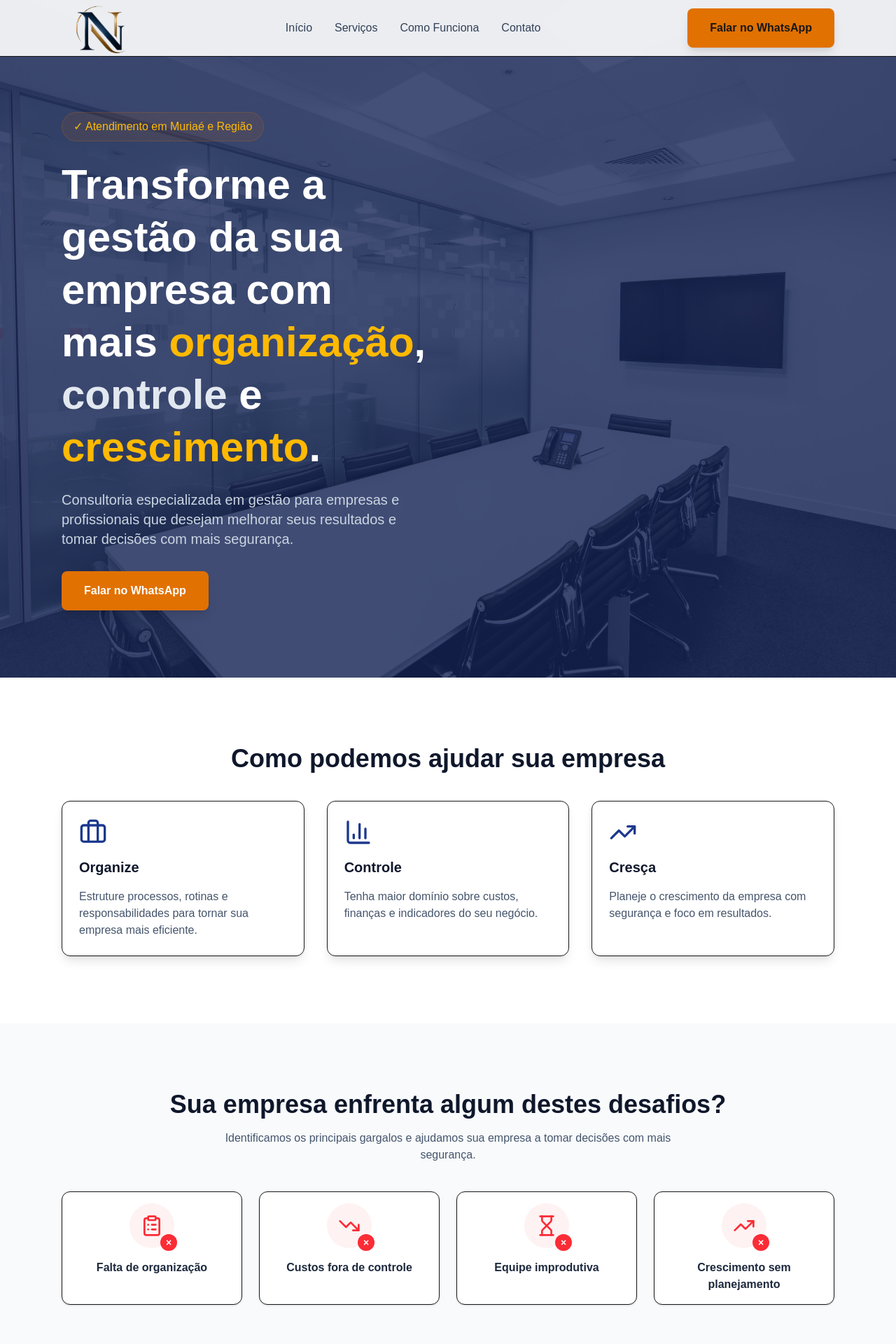
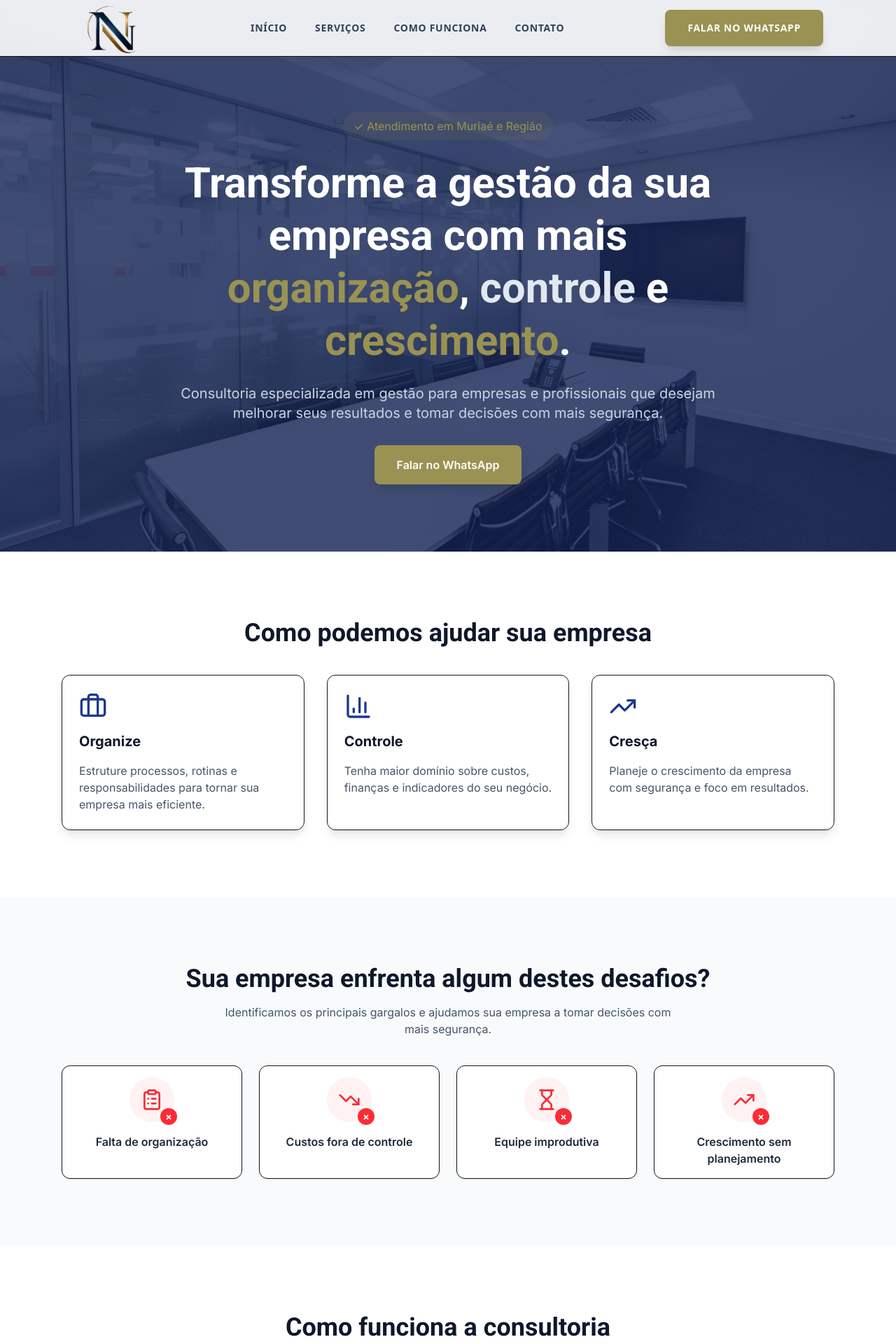
Before and after one commit to tebinhas/consultoria-empresarial, a Next.js app: page / in a window 1280 px wide. Shown: the top 1920 px of the page at 70% size. Built offline with nearby package versions, Linux system fonts and the light colour scheme.

Commit message:
Melhorias no site, mudanca de cores e da logo

```diff
--- a/app/globals.css
+++ b/app/globals.css
@@ -1,15 +1,21 @@
 @import "tailwindcss";
+
+@font-face {
+  font-family: 'Avenir';
+  src: url('https://fonts.cdnjs.com/ajax/libs/font-awesome/6.0.0/css/all.min.css');
+  font-weight: normal;
+}
 
 :root {
   --background: #ffffff;
   --foreground: #171717;
+  --font-avenir: 'Avenir', 'Montserrat', system-ui, -apple-system, sans-serif;
 }
 
 @theme inline {
   --color-background: var(--background);
   --color-foreground: var(--foreground);
-  --font-sans: var(--font-geist-sans);
-  --font-mono: var(--font-geist-mono);
+  --font-sans: var(--font-inter);
 }
 
 @media (prefers-color-scheme: dark) {
@@ -22,7 +28,7 @@
 body {
   background: var(--background);
   color: var(--foreground);
-  font-family: Arial, Helvetica, sans-serif;
+  font-family: var(--font-inter), system-ui, -apple-system, sans-serif;
 }
 
 html,
--- a/app/layout.tsx
+++ b/app/layout.tsx
@@ -1,14 +1,15 @@
 import type { Metadata } from "next";
-import { Geist, Geist_Mono } from "next/font/google";
+import { Inter, Roboto } from "next/font/google";
 import "./globals.css";
 
-const geistSans = Geist({
-  variable: "--font-geist-sans",
+const inter = Inter({
+  variable: "--font-inter",
   subsets: ["latin"],
 });
 
-const geistMono = Geist_Mono({
-  variable: "--font-geist-mono",
+const roboto = Roboto({
+  variable: "--font-roboto",
+  weight: ["400", "500", "700"],
   subsets: ["latin"],
 });
 
@@ -25,7 +26,7 @@ export default function RootLayout({
   return (
     <html
       lang="en"
-      className={`${geistSans.variable} ${geistMono.variable} h-full antialiased`}
+      className={`${inter.variable} ${roboto.variable} h-full antialiased`}
     >
       <body className="min-h-full flex flex-col">{children}</body>
     </html>
--- a/components/About.tsx
+++ b/components/About.tsx
@@ -1,9 +1,51 @@
+"use client";
+
 import Image from "next/image";
+import { useInView } from "@/hooks/useInView";
 
 export default function About() {
+  const { ref, isInView } = useInView();
+
   return (
     <section id="sobre" className="py-16 md:py-24 bg-slate-50">
-      <div className="max-w-6xl mx-auto px-6">
+      <style>{`
+        @keyframes fadeInUp {
+          from {
+            opacity: 0;
+            transform: translateY(30px);
+          }
+          to {
+            opacity: 1;
+            transform: translateY(0);
+          }
+        }
+
+        .about-image {
+          animation: ${isInView ? 'fadeInUp 0.8s ease-out 0.1s both' : 'none'};
+        }
+
+        .about-label {
+          animation: ${isInView ? 'fadeInUp 0.8s ease-out 0.2s both' : 'none'};
+        }
+
+        .about-title {
+          animation: ${isInView ? 'fadeInUp 0.8s ease-out 0.3s both' : 'none'};
+        }
+
+        .about-description {
+          animation: ${isInView ? 'fadeInUp 0.8s ease-out 0.4s both' : 'none'};
+        }
+
+        .about-item {
+          animation: ${isInView ? 'fadeInUp 0.8s ease-out both' : 'none'};
+        }
+
+        .about-item:nth-child(1) { animation-delay: 0.5s; }
+        .about-item:nth-child(2) { animation-delay: 0.6s; }
+        .about-item:nth-child(3) { animation-delay: 0.7s; }
+        .about-item:nth-child(4) { animation-delay: 0.8s; }
+      `}</style>
+      <div className="max-w-6xl mx-auto px-6" ref={ref}>
 
         <div className="grid md:grid-cols-2 gap-12 items-center">
 
@@ -13,20 +55,20 @@ export default function About() {
               alt="Consultor"
               width={280}
               height={280}
-              className="rounded-2xl shadow-xl md:w-[400px] md:h-[400px]"
+              className="about-image rounded-2xl shadow-xl md:w-[400px] md:h-[400px]"
             />
           </div>
 
           <div>
-            <span className="text-blue-900 font-semibold uppercase">
+            <span className="about-label text-blue-900 font-semibold uppercase">
               Sobre o Consultor
             </span>
 
-            <h2 className="text-3xl md:text-4xl font-bold text-slate-900 mt-4 mb-4">
+            <h2 className="about-title text-3xl md:text-4xl font-bold text-slate-900 mt-4 mb-4" style={{ fontFamily: 'var(--font-roboto)' }}>
               Experiência prática para ajudar sua empresa a crescer
             </h2>
 
-            <p className="text-slate-600 mb-6">
+            <p className="about-description text-slate-600 mb-6">
               Atuamos auxiliando empresas e profissionais na organização
               de processos, controle financeiro e planejamento estratégico,
               sempre com foco em resultados reais.
@@ -34,29 +76,29 @@ export default function About() {
 
             <div className="space-y-2">
 
-              <div className="flex items-center gap-2">
-                <span className="text-amber-600 font-bold">✓</span>
+              <div className="about-item flex items-center gap-2">
+                <span style={{ color: '#9A9252' }} className="font-bold">✓</span>
                 <span className="text-slate-700">
                   Organização e Processos
                 </span>
               </div>
 
-              <div className="flex items-center gap-2">
-                <span className="text-amber-600 font-bold">✓</span>
+              <div className="about-item flex items-center gap-2">
+                <span style={{ color: '#9A9252' }} className="font-bold">✓</span>
                 <span className="text-slate-700">
                   Gestão Financeira
                 </span>
               </div>
 
-              <div className="flex items-center gap-2">
-                <span className="text-amber-600 font-bold">✓</span>
+              <div className="about-item flex items-center gap-2">
+                <span style={{ color: '#9A9252' }} className="font-bold">✓</span>
                 <span className="text-slate-700">
                   Planejamento Estratégico
                 </span>
               </div>
 
-              <div className="flex items-center gap-2">
-                <span className="text-amber-600 font-bold">✓</span>
+              <div className="about-item flex items-center gap-2">
+                <span style={{ color: '#9A9252' }} className="font-bold">✓</span>
                 <span className="text-slate-700">
                   Acompanhamento de Resultados
                 </span>
--- a/components/CTA.tsx
+++ b/components/CTA.tsx
@@ -1,16 +1,46 @@
+"use client";
+
+import { useInView } from "@/hooks/useInView";
+
 export default function CTA() {
+  const { ref, isInView } = useInView();
+
   return (
     <section
       id="contato"
       className="bg-gradient-to-r from-blue-900 to-blue-950 py-16 md:py-24"
     >
-      <div className="max-w-4xl mx-auto text-center px-6">
+      <style>{`
+        @keyframes fadeInUp {
+          from {
+            opacity: 0;
+            transform: translateY(30px);
+          }
+          to {
+            opacity: 1;
+            transform: translateY(0);
+          }
+        }
 
-        <h2 className="text-3xl md:text-5xl font-bold text-white mb-4">
+        .cta-title {
+          animation: ${isInView ? 'fadeInUp 0.8s ease-out 0.1s both' : 'none'};
+        }
+
+        .cta-description {
+          animation: ${isInView ? 'fadeInUp 0.8s ease-out 0.2s both' : 'none'};
+        }
+
+        .cta-button {
+          animation: ${isInView ? 'fadeInUp 0.8s ease-out 0.3s both' : 'none'};
+        }
+      `}</style>
+      <div className="max-w-4xl mx-auto text-center px-6" ref={ref}>
+
+        <h2 className="cta-title text-3xl md:text-5xl font-bold text-white mb-4" style={{ fontFamily: 'var(--font-roboto)' }}>
           Pronto para melhorar sua gestão?
         </h2>
 
-        <p className="text-slate-200 text-base md:text-xl mb-8">
+        <p className="cta-description text-slate-200 text-base md:text-xl mb-8">
           Fale conosco e descubra como alcançar resultados melhores.
         </p>
 
@@ -18,7 +48,13 @@ export default function CTA() {
           href="https://wa.me/3299999999"
           target="_blank"
           rel="noopener noreferrer"
-          className="inline-block bg-amber-400 text-blue-900 font-bold px-6 py-3 md:px-8 md:py-4 rounded-xl hover:scale-105 transition-all shadow-lg hover:bg-amber-500"
+          className="cta-button inline-block font-bold px-6 py-3 md:px-8 md:py-4 rounded-xl hover:scale-105 transition-all shadow-lg"
+          style={{
+            backgroundColor: '#9A9252',
+            color: 'white'
+          }}
+          onMouseEnter={(e) => e.currentTarget.style.backgroundColor = '#6F7139'}
+          onMouseLeave={(e) => e.currentTarget.style.backgroundColor = '#9A9252'}
         >
           Falar no WhatsApp
         </a>
--- a/components/Hero.tsx
+++ b/components/Hero.tsx
@@ -1,6 +1,11 @@
+"use client";
+
 import Image from "next/image";
+import { useInView } from "@/hooks/useInView";
 
 export default function Hero() {
+  const { ref, isInView } = useInView();
+
   return (
     <section
       id="inicio"
@@ -9,22 +14,50 @@ export default function Hero() {
       backgroundImage: "url('/fundohero.jpg')",  }}>
 
       <div className="absolute inset-0 bg-blue-950/80"></div>
-      <div className="relative z-10 max-w-6xl mx-auto px-6 pt-28 pb-16 md:pt-40 md:pb-24">
+      <style>{`
+        @keyframes fadeInUp {
+          from {
+            opacity: 0;
+            transform: translateY(30px);
+          }
+          to {
+            opacity: 1;
+            transform: translateY(0);
+          }
+        }
 
-        <div className="grid md:grid-cols-2 gap-12 items-center">
+        .hero-badge {
+          animation: ${isInView ? 'fadeInUp 0.8s ease-out 0.1s both' : 'none'};
+        }
+
+        .hero-title {
+          animation: ${isInView ? 'fadeInUp 0.8s ease-out 0.2s both' : 'none'};
+        }
+
+        .hero-description {
+          animation: ${isInView ? 'fadeInUp 0.8s ease-out 0.3s both' : 'none'};
+        }
+
+        .hero-button {
+          animation: ${isInView ? 'fadeInUp 0.8s ease-out 0.4s both' : 'none'};
+        }
+      `}</style>
+      <div className="relative z-10 max-w-6xl mx-auto px-6 pt-28 pb-16 md:pt-40 md:pb-24" ref={ref}>
+
+        <div className="flex flex-col items-center text-center max-w-3xl mx-auto">
 
           <div>
-            <div className="inline-flex items-center gap-2 bg-amber-600/10 border border-amber-600/20 text-amber-400 px-4 py-2 rounded-full mb-6">
+            <div className="hero-badge inline-flex items-center gap-2 px-4 py-2 rounded-full mb-6" style={{ backgroundColor: '#9A92521a', borderColor: '#9A925233', color: '#9A9252' }}>
               ✓ Atendimento em Muriaé e Região
             </div>
-        <h1 className="text-3xl md:text-6xl font-bold mb-6 leading-tight">
+        <h1 className="hero-title text-3xl md:text-6xl font-bold mb-6 leading-tight" style={{ fontFamily: 'var(--font-roboto)' }}>
             Transforme a gestão da sua empresa com mais
-             <span className="text-amber-400"> organização</span>,
+             <span style={{ color: '#9A9252' }}> organização</span>,
              <span className="text-slate-200"> controle</span> e
-             <span className="text-amber-400"> crescimento</span>.
+             <span style={{ color: '#9A9252' }}> crescimento</span>.
         </h1>
 
-            <p className="text-xl text-slate-300 mb-8">
+            <p className="hero-description text-xl text-slate-300 mb-8">
               Consultoria especializada em gestão para empresas e profissionais
               que desejam melhorar seus resultados e tomar decisões com mais
               segurança.
@@ -34,21 +67,17 @@ export default function Hero() {
             href="https://wa.me/3299999999"
             target="_blank"
             rel="noopener noreferrer"
-            className="inline-block bg-amber-600 hover:bg-amber-700 transition-all duration-300 px-8 py-4 rounded-lg font-semibold shadow-lg hover:scale-105"
+            className="hero-button inline-block transition-all duration-300 px-8 py-4 rounded-lg font-semibold shadow-lg hover:scale-105"
+            style={{
+              backgroundColor: '#9A9252',
+              color: 'white'
+            }}
+            onMouseEnter={(e) => e.currentTarget.style.backgroundColor = '#6F7139'}
+            onMouseLeave={(e) => e.currentTarget.style.backgroundColor = '#9A9252'}
           >
             Falar no WhatsApp
           </a>
           </div>
-
-          {/* <div className="flex justify-center">
-          <Image
-             src="/consultor.png"
-             alt="Consultor"
-              width={280}
-             height={280}
-             loading="eager"
-             className="rounded-2xl shadow-2xl border border-slate-700"/>
-          </div> */}
 
         </div>
 
--- a/components/Navbar.tsx
+++ b/components/Navbar.tsx
@@ -17,8 +17,9 @@ useEffect(() => {
   return (
     <header
           className={`fixed top-0 w-full bg-white/90 backdrop-blur-sm border-b z-50 transition-all duration-300 ${
-          scrolled ? "shadow-xl bg-white/95" : ""}`}>
-      <div className="max-w-6xl mx-auto px-3 md:px-6">
+          scrolled ? "shadow-xl bg-white/95" : ""}`}
+          style={{ fontFamily: 'Avenir, Montserrat, system-ui, -apple-system, sans-serif' }}>
+      <div className="max-w-6xl mx-auto px-3 md:px-10">
         <div
         className={`flex items-center justify-between transition-all duration-300 ${
         scrolled ? "h-12 md:h-14" : "h-16 md:h-20"  }`}>
@@ -29,24 +30,24 @@ useEffect(() => {
             height={60}
             className={`transition-all duration-300 ${
               scrolled
-                ? "w-[60px] md:w-[90px]"
+                ? "w-[50px] md:w-[70px]"
                 : "w-[80px] md:w-[110px]"
             }`}/>
 
-          <nav className="hidden md:flex gap-8">
-            <a href="#inicio" className="text-slate-700 hover:text-blue-900 transition">
+          <nav className="hidden md:flex gap-10">
+            <a href="#inicio" className="text-slate-700 hover:text-blue-900 transition text-sm font-semibold tracking-wider uppercase">
               Início
             </a>
 
-            <a href="#servicos" className="text-slate-700 hover:text-blue-900 transition">
+            <a href="#servicos" className="text-slate-700 hover:text-blue-900 transition text-sm font-semibold tracking-wider uppercase">
               Serviços
             </a>
 
-            <a href="#como-funciona" className="text-slate-700 hover:text-blue-900 transition">
+            <a href="#como-funciona" className="text-slate-700 hover:text-blue-900 transition text-sm font-semibold tracking-wider uppercase">
               Como Funciona
             </a>
 
-            <a href="#contato" className="text-slate-700 hover:text-blue-900 transition">
+            <a href="#contato" className="text-slate-700 hover:text-blue-900 transition text-sm font-semibold tracking-wider uppercase">
               Contato
             </a>
           </nav>
@@ -55,10 +56,17 @@ useEffect(() => {
             href="https://wa.me/3299999999"
             target="_blank"
             rel="noopener noreferrer"
-            className={`inline-block bg-amber-600 hover:bg-amber-700 rounded-lg font-semibold shadow-lg hover:scale-105 transition-all duration-300 ${
+            className={`inline-block rounded-lg font-semibold shadow-lg hover:scale-105 transition-all duration-300 text-sm uppercase tracking-wider ${
               scrolled
               ? "px-3 py-1.5 md:px-5 md:py-2"
-              : "px-4 py-2 md:px-8 md:py-4"  }`}>
+              : "px-4 py-2 md:px-8 md:py-4"  }`}
+            style={{
+              backgroundColor: '#9A9252',
+              color: 'white'
+            }}
+            onMouseEnter={(e) => e.currentTarget.style.backgroundColor = '#6F7139'}
+            onMouseLeave={(e) => e.currentTarget.style.backgroundColor = '#9A9252'}
+          >
 
               <span className="md:hidden">WhatsApp</span>
               <span className="hidden md:inline">
--- a/components/Pillars.tsx
+++ b/components/Pillars.tsx
@@ -1,15 +1,44 @@
+"use client";
+
 import { Briefcase, BarChart3, TrendingUp } from "lucide-react";
+import { useInView } from "@/hooks/useInView";
+
 export default function Pillars() {
+  const { ref, isInView } = useInView();
 
   return (
     <section id="servicos" className="py-24 bg-white">
-      <div className="max-w-6xl mx-auto px-6">
-        <h2 className="text-4xl font-bold text-center mb-10 text-slate-900">
+      <style>{`
+        @keyframes fadeInUp {
+          from {
+            opacity: 0;
+            transform: translateY(30px);
+          }
+          to {
+            opacity: 1;
+            transform: translateY(0);
+          }
+        }
+
+        .pillar-title {
+          animation: ${isInView ? 'fadeInUp 0.8s ease-out 0.1s both' : 'none'};
+        }
+
+        .pillar-card {
+          animation: ${isInView ? 'fadeInUp 0.8s ease-out both' : 'none'};
+        }
+
+        .pillar-card:nth-child(1) { animation-delay: 0.2s; }
+        .pillar-card:nth-child(2) { animation-delay: 0.3s; }
+        .pillar-card:nth-child(3) { animation-delay: 0.4s; }
+      `}</style>
+      <div className="max-w-6xl mx-auto px-6" ref={ref}>
+        <h2 className="pillar-title text-4xl font-bold text-center mb-10 text-slate-900" style={{ fontFamily: 'var(--font-roboto)' }}>
           Como podemos ajudar sua empresa
         </h2>
 
         <div className="grid md:grid-cols-3 gap-5 md:gap-8">
-          <div className="p-6 rounded-xl shadow-lg border md:hover:shadow-2xl md:hover:-translate-y-2 transition-all duration-300">
+          <div className="pillar-card p-6 rounded-xl shadow-lg border md:hover:shadow-2xl md:hover:-translate-y-2 transition-all duration-300">
             <div className="mb-4"><Briefcase size={40} className="text-blue-900" />
             </div>
 
@@ -23,7 +52,7 @@ export default function Pillars() {
             </p>
           </div>
 
-          <div className="p-6 rounded-xl shadow-lg border md:hover:shadow-2xl md:hover:-translate-y-2 transition-all duration-300">
+          <div className="pillar-card p-6 rounded-xl shadow-lg border md:hover:shadow-2xl md:hover:-translate-y-2 transition-all duration-300">
             <div className="mb-4"><BarChart3 size={40} className="text-blue-900" />
             </div>
 
@@ -37,7 +66,7 @@ export default function Pillars() {
             </p>
           </div>
 
-          <div className="p-6 rounded-xl shadow-lg border md:hover:shadow-2xl md:hover:-translate-y-2 transition-all duration-300">
+          <div className="pillar-card p-6 rounded-xl shadow-lg border md:hover:shadow-2xl md:hover:-translate-y-2 transition-all duration-300">
             <div className="mb-4"><TrendingUp size={40} className="text-blue-900" />
             </div>
 
--- a/components/Problems.tsx
+++ b/components/Problems.tsx
@@ -1,11 +1,16 @@
+"use client";
+
 import {
   ClipboardList,
   TrendingDown,
   Hourglass,
   TrendingUp,
 } from "lucide-react";
+import { useInView } from "@/hooks/useInView";
 
 export default function Problems() {
+  const { ref, isInView } = useInView();
+
   const problems = [
     {
       title: "Falta de organização",
@@ -27,12 +32,41 @@ export default function Problems() {
 
   return (
     <section className="bg-slate-50 py-16 md:py-24">
-      <div className="max-w-6xl mx-auto px-6">
-        <h2 className="text-3xl md:text-4xl font-bold text-center text-slate-900 mb-4">
+      <style>{`
+        @keyframes fadeInUp {
+          from {
+            opacity: 0;
+            transform: translateY(30px);
+          }
+          to {
+            opacity: 1;
+            transform: translateY(0);
+          }
+        }
+
+        .problems-title {
+          animation: ${isInView ? 'fadeInUp 0.8s ease-out 0.1s both' : 'none'};
+        }
+
+        .problems-description {
+          animation: ${isInView ? 'fadeInUp 0.8s ease-out 0.2s both' : 'none'};
+        }
+
+        .problem-card {
+          animation: ${isInView ? 'fadeInUp 0.8s ease-out both' : 'none'};
+        }
+
+        .problem-card:nth-child(1) { animation-delay: 0.3s; }
+        .problem-card:nth-child(2) { animation-delay: 0.4s; }
+        .problem-card:nth-child(3) { animation-delay: 0.5s; }
+        .problem-card:nth-child(4) { animation-delay: 0.6s; }
+      `}</style>
+      <div className="max-w-6xl mx-auto px-6" ref={ref}>
+        <h2 className="problems-title text-3xl md:text-4xl font-bold text-center text-slate-900 mb-4" style={{ fontFamily: 'var(--font-roboto)' }}>
           Sua empresa enfrenta algum destes desafios?
         </h2>
 
-        <p className="text-center text-slate-600 max-w-2xl mx-auto mb-10">
+        <p className="problems-description text-center text-slate-600 max-w-2xl mx-auto mb-10">
           Identificamos os principais gargalos e ajudamos sua empresa a tomar
           decisões com mais segurança.
         </p>
@@ -44,7 +78,7 @@ export default function Problems() {
             return (
               <div
                 key={problem.title}
-                className="bg-white p-4 rounded-xl shadow border text-center transition-all duration-300 md:hover:-translate-y-2 md:hover:shadow-xl"
+                className="problem-card bg-white p-4 rounded-xl shadow border text-center transition-all duration-300 md:hover:-translate-y-2 md:hover:shadow-xl"
               >
                 <div className="relative inline-flex mb-4">
                   <div className="w-16 h-16 rounded-full bg-red-50 flex items-center justify-center">
--- a/components/Process.tsx
+++ b/components/Process.tsx
@@ -1,19 +1,53 @@
+"use client";
+
+import { useInView } from "@/hooks/useInView";
+
 export default function Process() {
+  const { ref, isInView } = useInView();
+
   return (
     <section id="como-funciona" className="py-16 md:py-24 bg-white">
-      <div className="max-w-6xl mx-auto px-6">
-        <h2 className="text-3xl md:text-4xl font-bold text-center text-slate-900 mb-4">
+      <style>{`
+        @keyframes fadeInUp {
+          from {
+            opacity: 0;
+            transform: translateY(30px);
+          }
+          to {
+            opacity: 1;
+            transform: translateY(0);
+          }
+        }
+
+        .process-title {
+          animation: ${isInView ? 'fadeInUp 0.8s ease-out 0.1s both' : 'none'};
+        }
+
+        .process-description {
+          animation: ${isInView ? 'fadeInUp 0.8s ease-out 0.2s both' : 'none'};
+        }
+
+        .process-step {
+          animation: ${isInView ? 'fadeInUp 0.8s ease-out both' : 'none'};
+        }
+
+        .process-step:nth-child(1) { animation-delay: 0.3s; }
+        .process-step:nth-child(2) { animation-delay: 0.4s; }
+        .process-step:nth-child(3) { animation-delay: 0.5s; }
+      `}</style>
+      <div className="max-w-6xl mx-auto px-6" ref={ref}>
+        <h2 className="process-title text-3xl md:text-4xl font-bold text-center text-slate-900 mb-4" style={{ fontFamily: 'var(--font-roboto)' }}>
           Como funciona a consultoria
         </h2>
 
-        <p className="text-center text-slate-600 max-w-2xl mx-auto mb-10">
+        <p className="process-description text-center text-slate-600 max-w-2xl mx-auto mb-10">
           Um processo simples, objetivo e focado em resultados.
         </p>
 
         {/* MOBILE */}
         <div className="md:hidden space-y-6">
 
-          <div className="flex gap-4">
+          <div className="process-step flex gap-4">
             <div className="w-10 h-10 bg-blue-900 rounded-full text-white flex items-center justify-center font-bold shrink-0">
               1
             </div>
@@ -31,7 +65,7 @@ export default function Process() {
 
           <div className="border-l-2 border-blue-200 ml-5 h-4"></div>
 
-          <div className="flex gap-4">
+          <div className="process-step flex gap-4">
             <div className="w-10 h-10 bg-blue-900 rounded-full text-white flex items-center justify-center font-bold shrink-0">
               2
             </div>
--- /dev/null
+++ b/hooks/useInView.ts
@@ -0,0 +1,33 @@
+"use client";
+
+import { useEffect, useRef, useState } from 'react';
+
+export const useInView = (options = {}) => {
+  const ref = useRef<HTMLDivElement>(null);
+  const [isInView, setIsInView] = useState(false);
+
+  useEffect(() => {
+    const observer = new IntersectionObserver(([entry]) => {
+      if (entry.isIntersecting) {
+        setIsInView(true);
+        // Desanima o observer depois que a animação acontece uma vez
+        observer.unobserve(entry.target);
+      }
+    }, {
+      threshold: 0.1,
+      ...options,
+    });
+
+    if (ref.current) {
+      observer.observe(ref.current);
+    }
+
+    return () => {
+      if (ref.current) {
+        observer.unobserve(ref.current);
+      }
+    };
+  }, []);
+
+  return { ref, isInView };
+};
```
